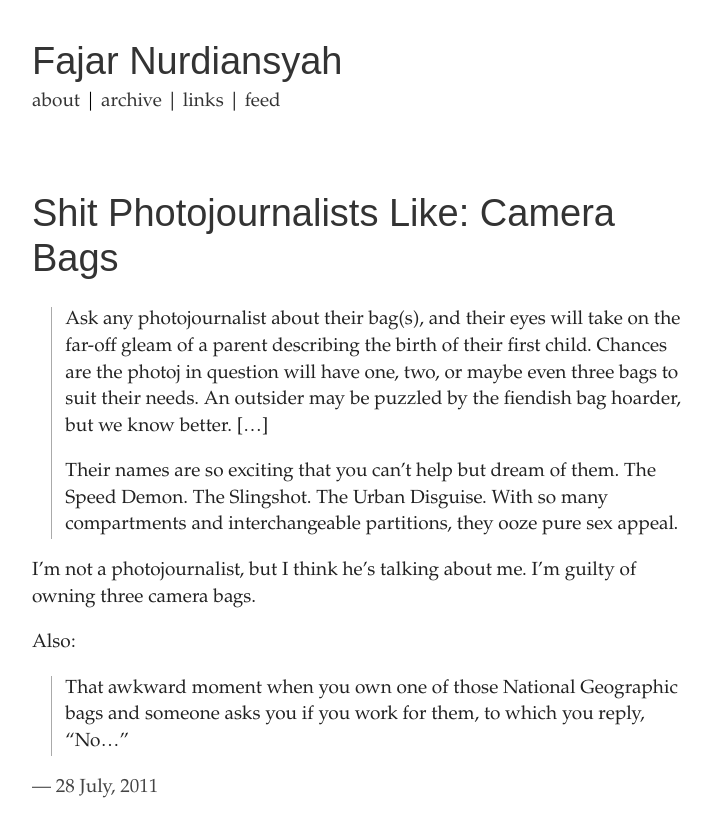
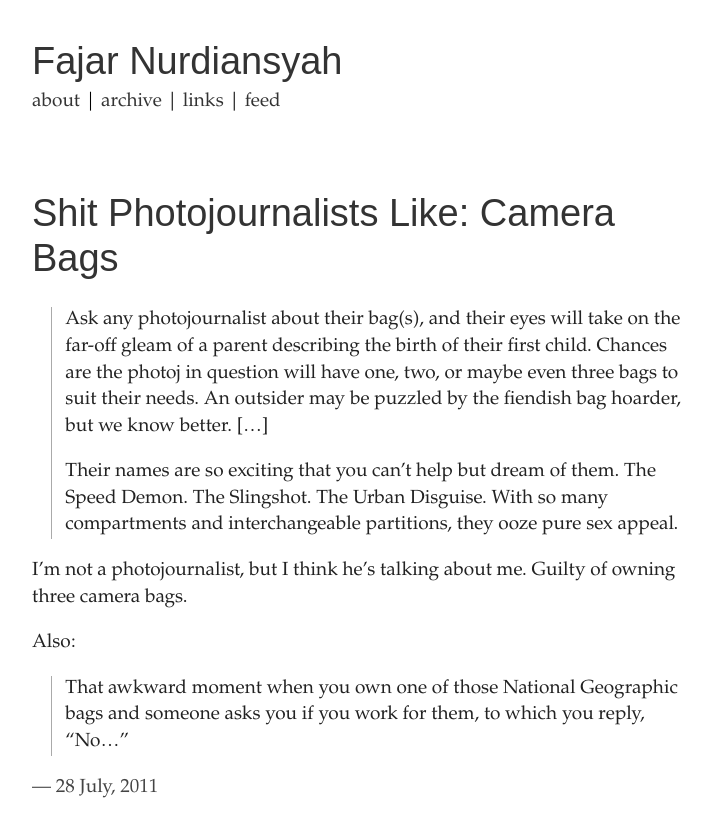
Before and after one commit to fajarnurdiansyah/fajarnurdiansyah.github.com, a Jekyll site: the page built from links/_posts/2011-07-28-shit-photojournalist-like-camera-bags.md, in a window 1280 px wide. Shown: the top 837 px of the page, without its empty margins (282-994 px from the left). Built offline with Jekyll 4.4.1, drawn with Linux system fonts in a browser that asks for light colours; some web fonts are replaced; Markdown is read by kramdown in place of the engine named in the settings.

Commit message:
more minor update

```diff
--- a/links/_posts/2011-07-28-shit-photojournalist-like-camera-bags.md
+++ b/links/_posts/2011-07-28-shit-photojournalist-like-camera-bags.md
@@ -9,7 +9,7 @@ date: 2011-07-28 12:30:46
 >
 > Their names are so exciting that you can’t help but dream of them. The Speed Demon. The Slingshot. The Urban Disguise. With so many compartments and interchangeable partitions, they ooze pure sex appeal.
 
-I'm not a photojournalist, but I think he's talking about me. I'm guilty of owning three camera bags.
+I'm not a photojournalist, but I think he's talking about me. Guilty of owning three camera bags.
 
 Also:
 
```
